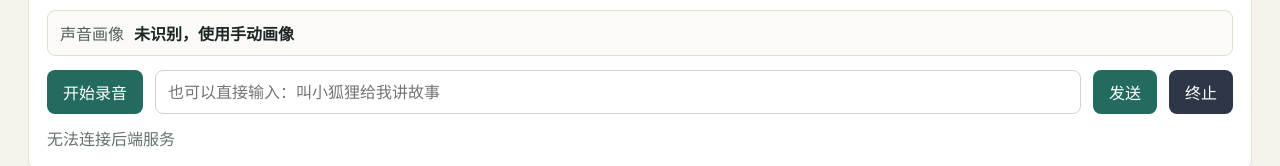
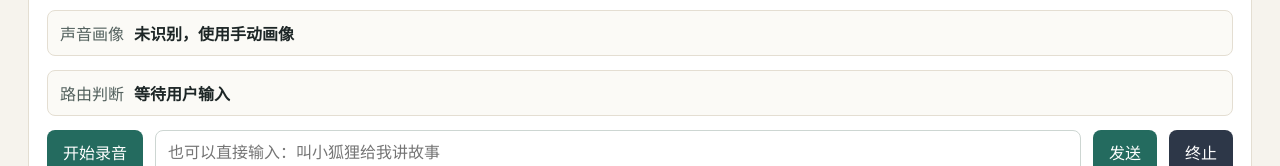
Before and after one commit to RenkeGitVersion/multiagent, a React (Vite) app: page / in a window 1280 px wide. Shown: the part 439-605 px from the top of the page. Built offline with nearby package versions, Linux system fonts and the light colour scheme; no server answers.

Commit message:
Show route decision in UI

```diff
--- a/src/main.tsx
+++ b/src/main.tsx
@@ -1,6 +1,6 @@
 import React, { useEffect, useMemo, useRef, useState } from "react";
 import { createRoot } from "react-dom/client";
-import type { AgentConfig, ChatMessage, ConverseResponse, Gender, TaskFiredEvent, UserProfile, VoiceProfileResult } from "../shared/types";
+import type { AgentConfig, ChatMessage, ConverseResponse, Gender, RouteOutput, TaskFiredEvent, UserProfile, VoiceProfileResult } from "../shared/types";
 import "./styles.css";
 
 const apiBase = import.meta.env.VITE_API_BASE ?? "http://localhost:8787";
@@ -16,6 +16,7 @@ function App() {
   const [isSending, setIsSending] = useState(false);
   const [isProfiling, setIsProfiling] = useState(false);
   const [voiceProfile, setVoiceProfile] = useState<VoiceProfileResult | null>(null);
+  const [routeResult, setRouteResult] = useState<(RouteOutput & { agentName: string }) | null>(null);
   const [status, setStatus] = useState("准备就绪");
   const recognitionRef = useRef<SpeechRecognition | null>(null);
   const mediaRecorderRef = useRef<MediaRecorder | null>(null);
@@ -150,6 +151,7 @@ function App() {
       });
       const data = (await response.json()) as ConverseResponse;
       setCurrentAgent(data.agent);
+      setRouteResult({ ...data.route, agentName: data.agent.displayName });
       appendMessage("assistant", data.assistantText, data.agent.id);
       speak(data.assistantText);
       setStatus(
@@ -180,6 +182,7 @@ function App() {
     setIsListening(false);
     setIsSending(false);
     setIsProfiling(false);
+    setRouteResult(null);
     setTranscript("");
     setDraft("");
     setStatus("已手动终止");
@@ -316,6 +319,11 @@ function App() {
           {isProfiling ? <em>识别中</em> : null}
         </div>
 
+        <div className={routeResult ? "route-result detected" : "route-result"}>
+          <span>路由判断</span>
+          {renderRouteResult(routeResult)}
+        </div>
+
         <div className="voice-panel">
           <button className={isListening ? "recording" : ""} onClick={toggleListening}>
             {isListening ? "正在听，停顿后自动发送" : "开始录音"}
@@ -394,3 +402,15 @@ function renderVoiceProfile(result: VoiceProfileResult | null) {
     </>
   );
 }
+
+function renderRouteResult(result: (RouteOutput & { agentName: string }) | null) {
+  if (!result) return <strong>等待用户输入</strong>;
+  return (
+    <>
+      <strong>{result.intentStrength === "strong" ? "强意图" : "弱意图"}</strong>
+      <strong>Agent：{result.agentName}</strong>
+      <strong>置信度：{Math.round(result.confidence * 100)}%</strong>
+      <span>{result.reason}</span>
+    </>
+  );
+}
--- a/src/styles.css
+++ b/src/styles.css
@@ -104,7 +104,8 @@ select {
   margin-bottom: 14px;
 }
 
-.profile-result {
+.profile-result,
+.route-result {
   display: flex;
   align-items: center;
   gap: 10px;
@@ -118,17 +119,20 @@ select {
   flex-wrap: wrap;
 }
 
-.profile-result.detected {
+.profile-result.detected,
+.route-result.detected {
   border-color: #8dbdaf;
   background: #eef8f4;
 }
 
-.profile-result strong {
+.profile-result strong,
+.route-result strong {
   color: #1d2626;
   font-weight: 650;
 }
 
-.profile-result em {
+.profile-result em,
+.route-result em {
   padding: 4px 8px;
   border-radius: 999px;
   color: #246b5f;
```
